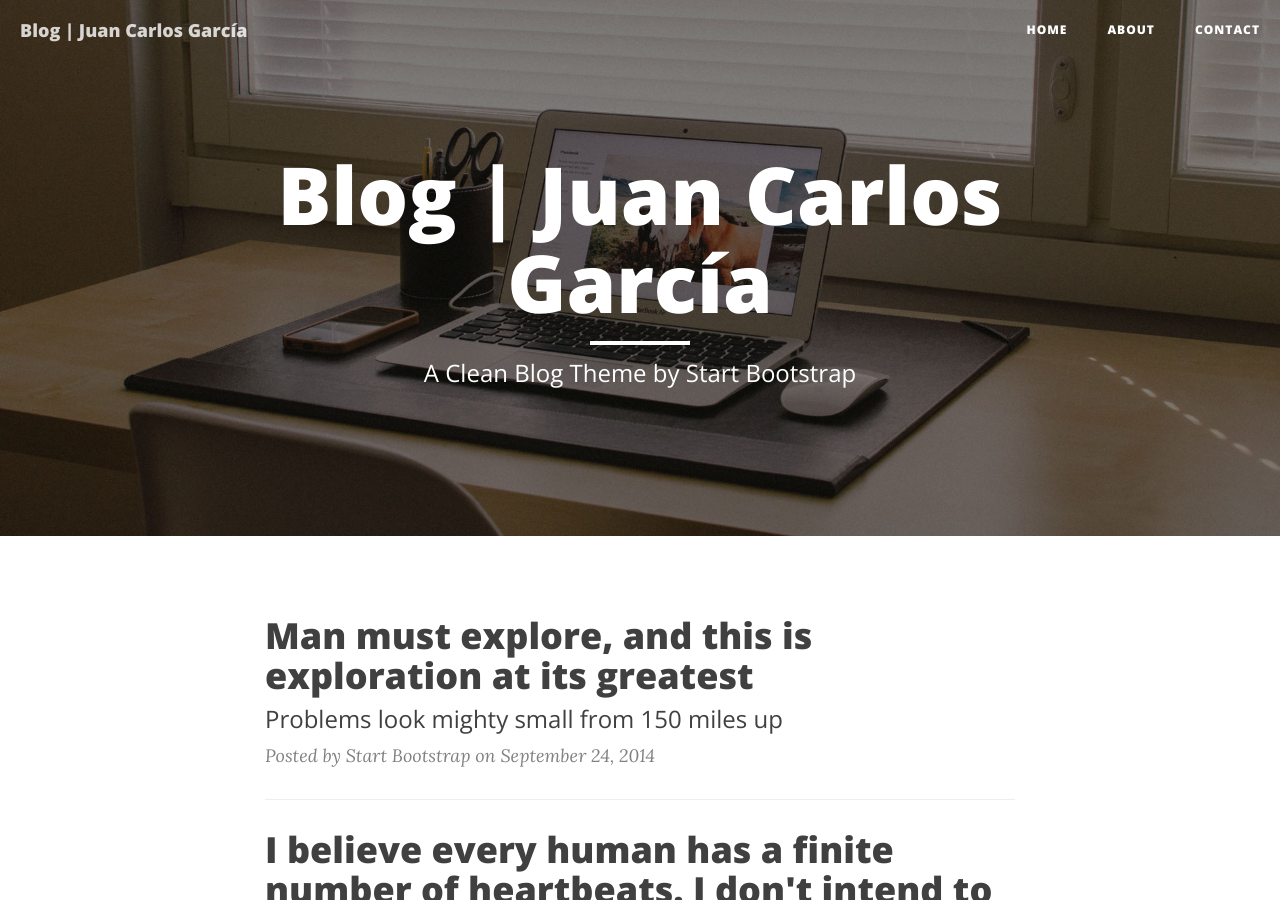
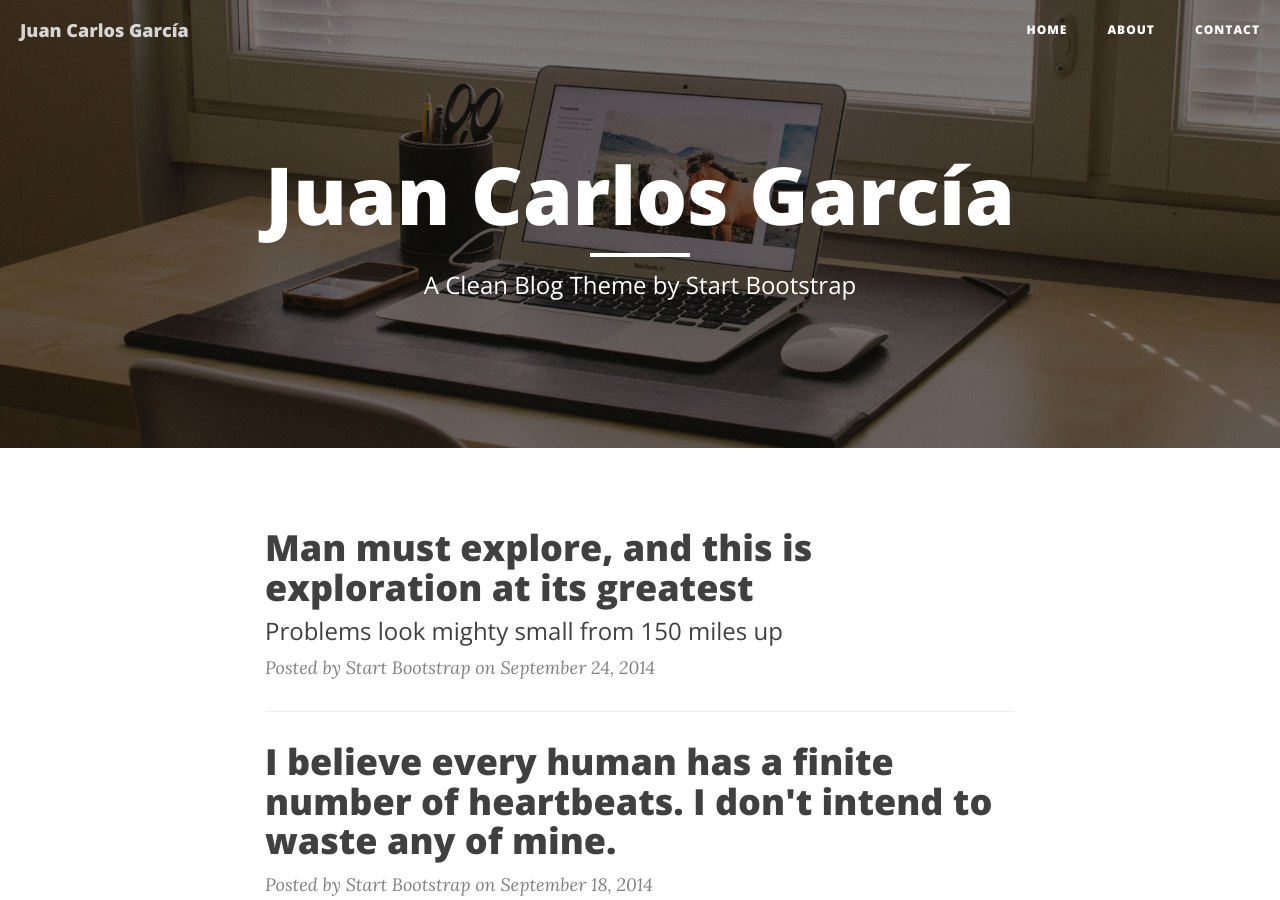
Before and after one commit to jcagarcia/jcagarcia.github.io, a Jekyll site: the page built from index.html, in a window 1280 px wide and 900 px high. Built offline with Jekyll 4.4.1, drawn with Linux system fonts in a browser that asks for light colours; nearby versions of some CDN libraries; the list of posts is cut into pages by our own code; some of the changed text lies outside the part shown.

Commit message:
Updating theme config

```diff
--- a/_config.yml
+++ b/_config.yml
@@ -1,5 +1,5 @@
 # Site settings
-title: Blog | Juan Carlos García
+title: Juan Carlos García
 header-img: img/home-bg.jpg
 email: jugade92@gmail.com
 description: "Juan Carlos García Blog"
```
